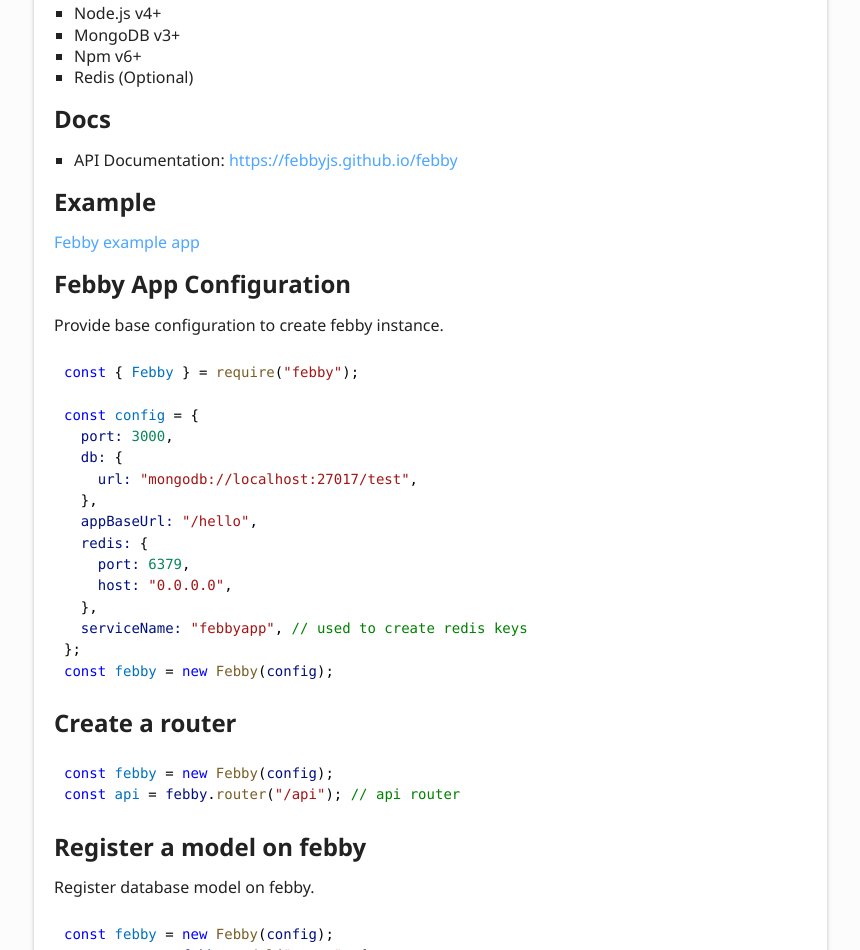
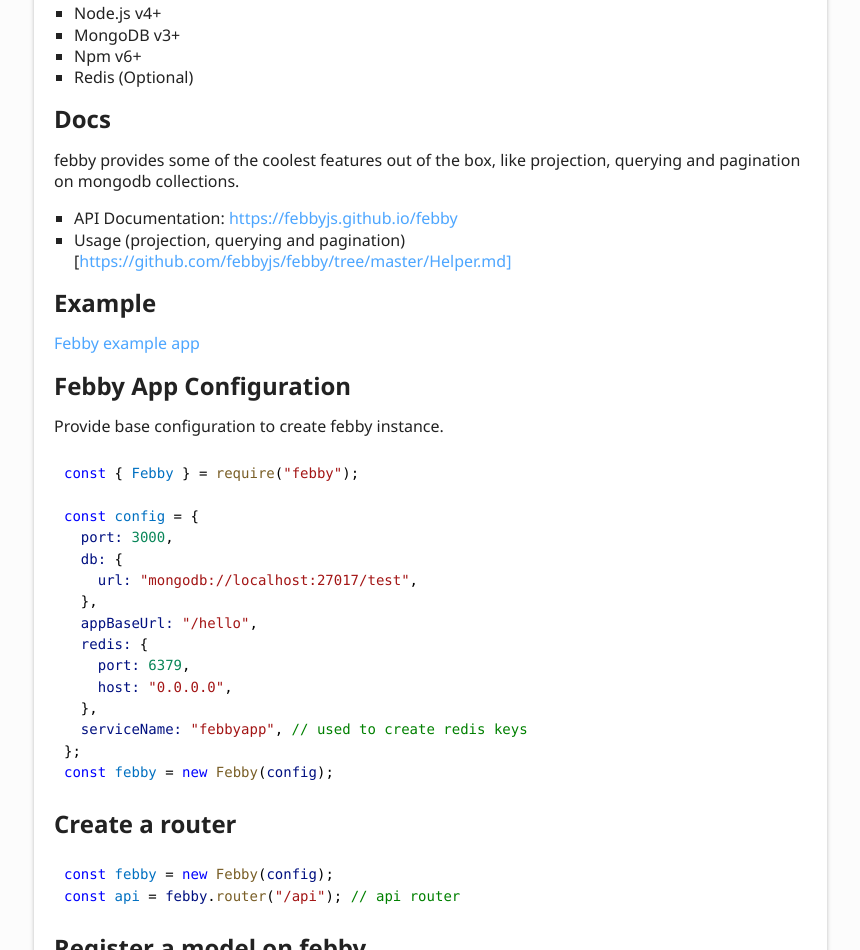
Before and after one commit to febbyjs/febby, a website: page docs/index.html in a window 1280 px wide. Shown: the part 878-1828 px from the top of the page, without its empty margins (6-866 px from the left). Drawn offline with Linux system fonts and the light colour scheme.

Commit message:
added missing updates

```diff
--- a/docs/index.html
+++ b/docs/index.html
@@ -41,8 +41,10 @@
 <a href="#docs" id="docs" style="color: inherit; text-decoration: none;">
   <h2>Docs</h2>
 </a>
+<p>febby provides some of the coolest features out of the box, like projection, querying and pagination on mongodb collections.</p>
 <ul>
 <li>API Documentation: <a href="https://febbyjs.github.io/febby">https://febbyjs.github.io/febby</a></li>
+<li>Usage (projection, querying and pagination)[<a href="https://github.com/febbyjs/febby/tree/master/Helper.md%5D">https://github.com/febbyjs/febby/tree/master/Helper.md]</a></li>
 </ul>
 
 <a href="#example" id="example" style="color: inherit; text-decoration: none;">
```
